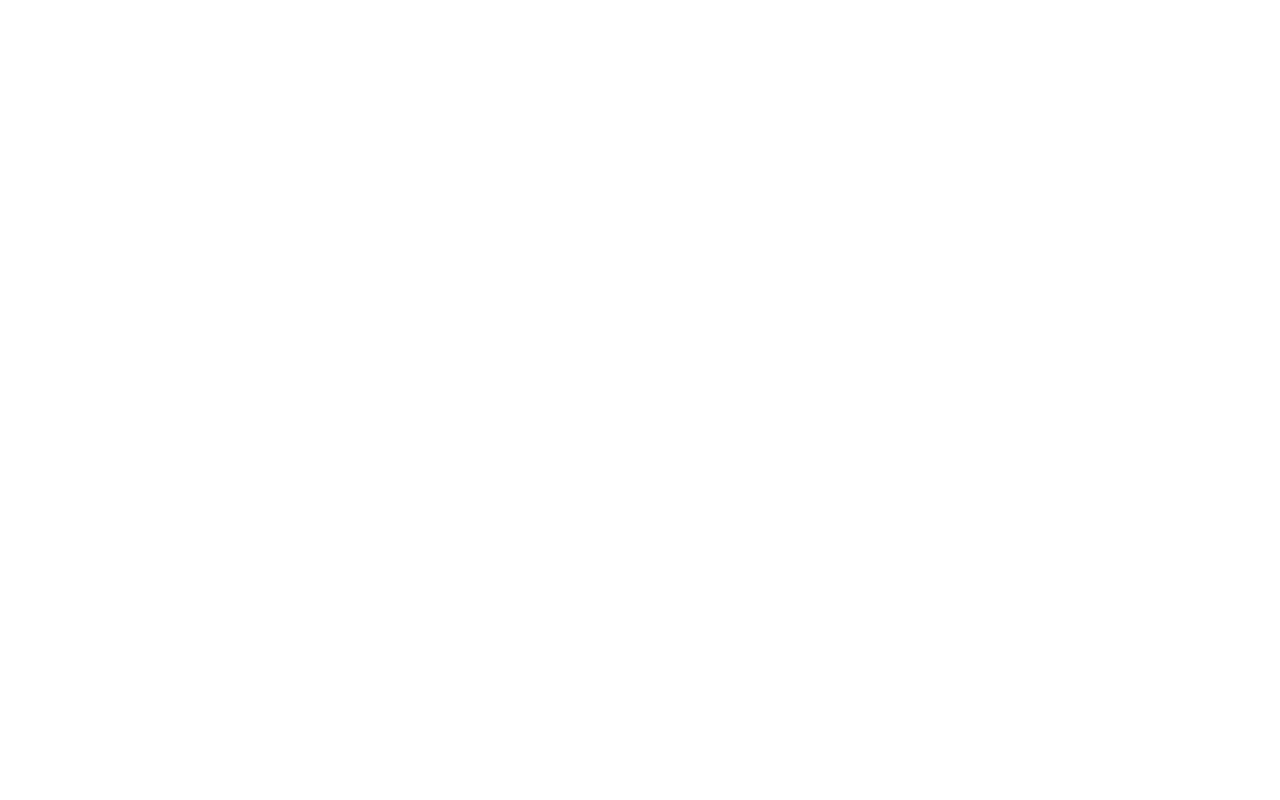
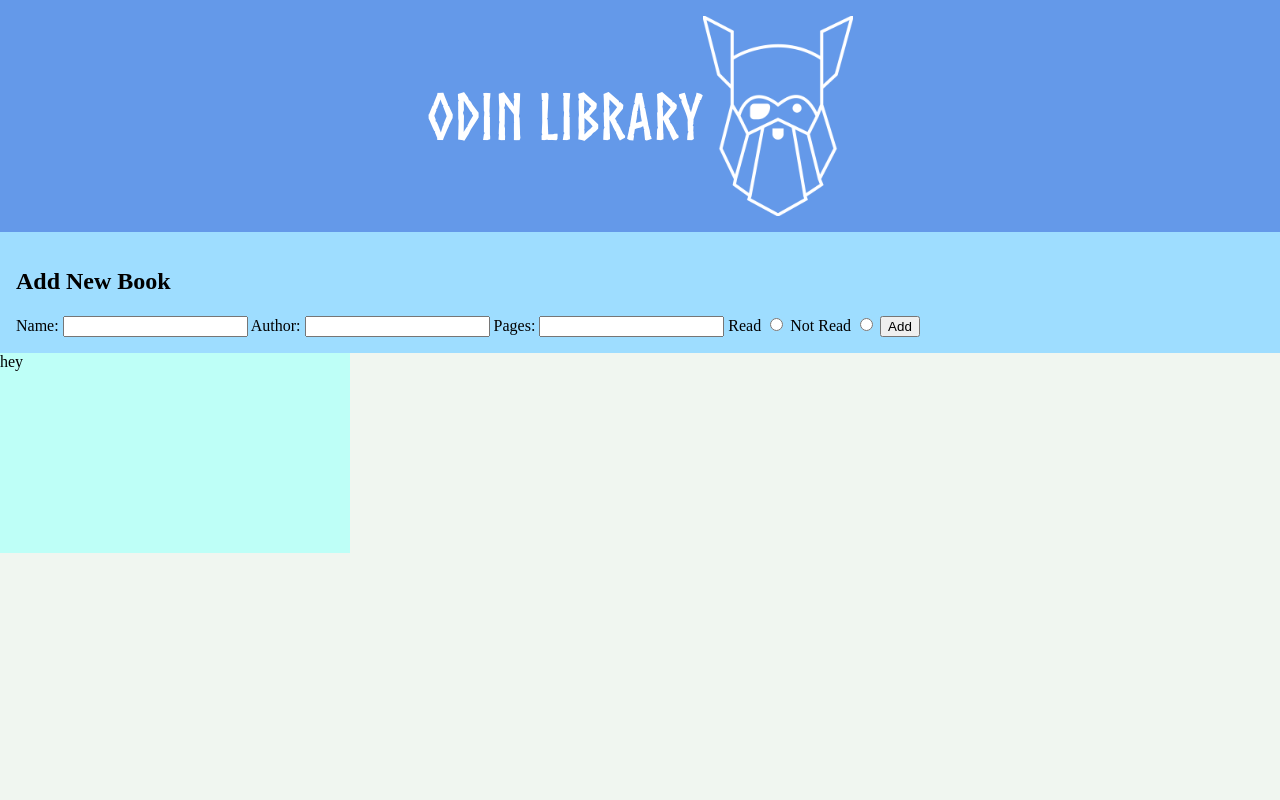
Before and after one commit to dhav211/odin-library, a plain HTML site: page index.html in a window 1280 px wide. Drawn offline with Linux system fonts and the light colour scheme.

Commit message:
Design skeleton of page

```diff
--- a/index.html
+++ b/index.html
@@ -5,7 +5,31 @@
     <meta name="viewport" content="width=device-width, initial-scale=1.0" />
     <title>Odin Library</title>
     <link rel="stylesheet" href="styles.css" />
-    <script type="text/javascript" src="library.js"></script>
+    <script defer type="text/javascript" src="library.js"></script>
   </head>
-  <body></body>
+  <body>
+    <header>
+      <p>Odin Library</p>
+      <img src="images/odin-lined.png" alt="odin project logo" />
+    </header>
+    <div id="add-book-area">
+      <h2>Add New Book</h2>
+      <form id="add-book-form">
+        <label for="bname">Name:</label>
+        <input type="text" id="bname" name="bname" />
+        <label for="bauthor">Author:</label>
+        <input type="text" id="bauthor" name="bauthor" />
+        <label for="bpages">Pages:</label>
+        <input type="text" id="bpages" name="bpages" />
+        <label for="read">Read</label>
+        <input type="radio" id="read" name="is-read" />
+        <label for="not-read">Not Read</label>
+        <input type="radio" id="not-read" name="is-read" />
+        <button id="submit-btn">Add</button>
+      </form>
+    </div>
+    <main>
+      <div class="card">hey</div>
+    </main>
+  </body>
 </html>
--- a/library.js
+++ b/library.js
@@ -0,0 +1,20 @@
+const addBookForm = document.getElementById("add-book-form");
+const submitButton = document.getElementById("submit-btn");
+let books = [];
+
+submitButton.addEventListener("click", (event) => {
+    addBook();
+    event.preventDefault();
+});
+
+function addBook() {
+    // const form = element.closest('form');
+    const forms = addBookForm.elements;
+    books.push(forms["bname"].value);
+    // console.log(form.elements["bname"].value);
+    console.log(`Add book named ${forms["bname"].value}`);
+    console.log(`You have ${books.length} in your library`);
+    for (let i = 0; i < forms.length - 1; i++) {
+        forms[i].value = "";
+    }
+}
--- a/styles.css
+++ b/styles.css
@@ -0,0 +1,47 @@
+@font-face {
+    font-family: norse-bold;
+    src: url(fonts/Norse-Bold.otf);
+}
+
+html, body {
+    height: 100%;
+    width: 100%;
+    margin: 0 0;
+}
+
+body {
+    display: flex;
+    flex-direction: column;
+}
+
+header {
+    display: flex;
+    background-color: #6499E9;
+    justify-content: center;
+    align-items: center;
+    font-family: norse-bold;
+    font-size: 64px;
+    color: white;
+    padding: 16px 16px;
+}
+
+header img {
+    width: auto;
+    height: 200px;
+}
+
+#add-book-area {
+    background-color: #9EDDFF;
+    padding: 16px 16px;
+}
+
+main {
+    background-color: #f0f6f0;
+    height: 100%;
+}
+
+.card {
+    background-color: #BEFFF7;
+    width: 350px;
+    height: 200px;
+}
```
Also changed, not shown: fonts/Norse-Bold.otf (added), images/odin-lined.png (added).
